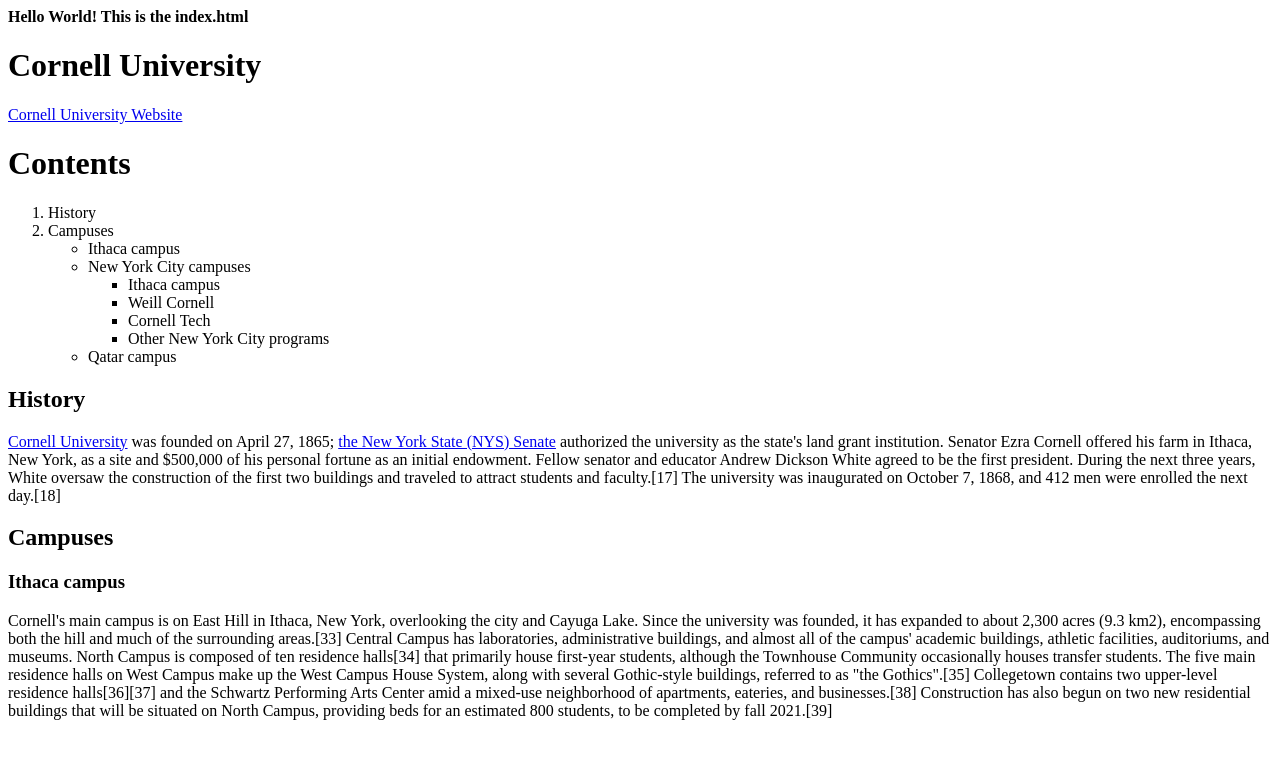
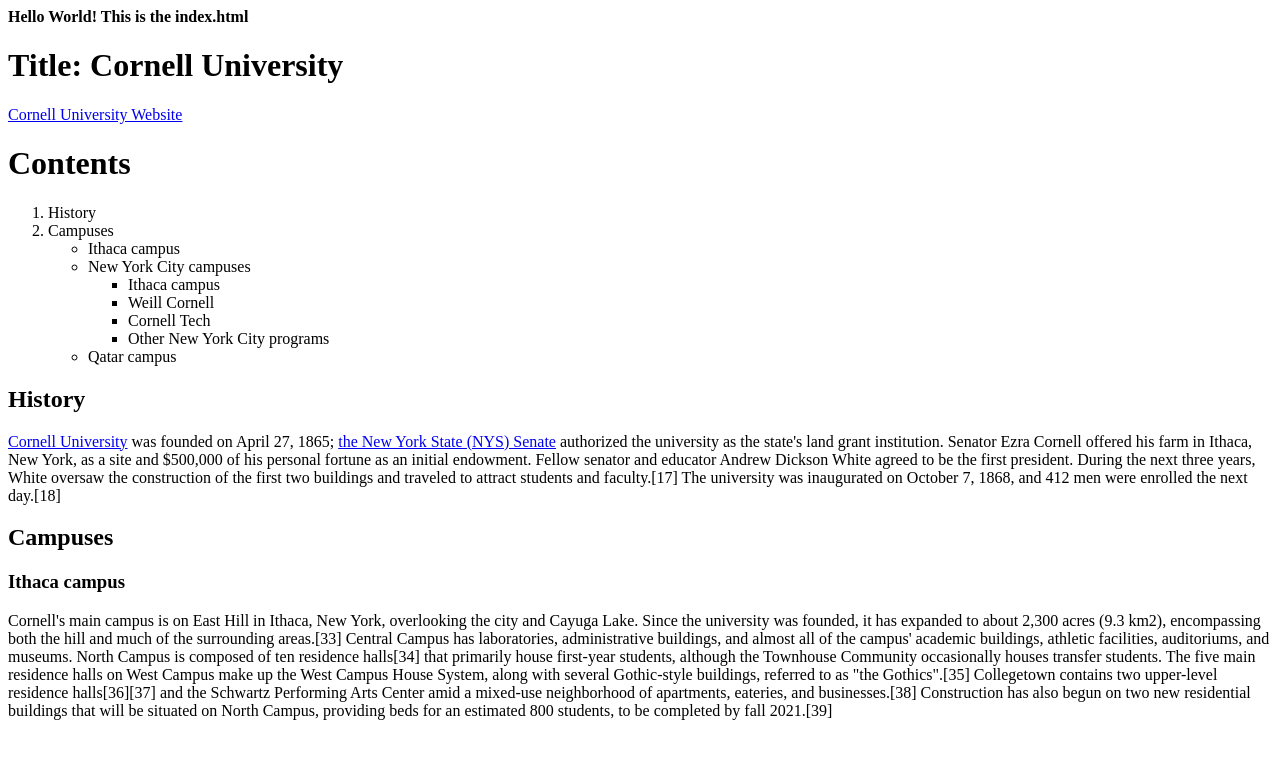
Before and after one commit to kevreacto/kevreacto.github.io, a plain HTML site: page index.html in a window 1280 px wide. Drawn offline with Linux system fonts and the light colour scheme.

Commit message:
Edited Title

```diff
--- a/index.html
+++ b/index.html
@@ -1,6 +1,6 @@
 <b>Hello World! This is the index.html</b>
 
-<h1>Cornell University</h1>
+<h1>Title: Cornell University</h1>
 <a href="http://www.cornell.edu">Cornell University Website</a>
 
 
```
